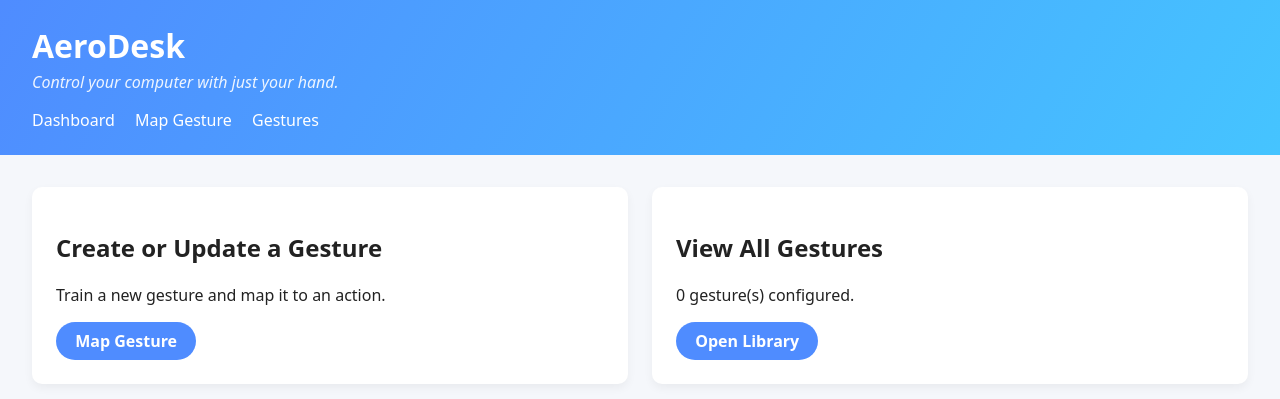
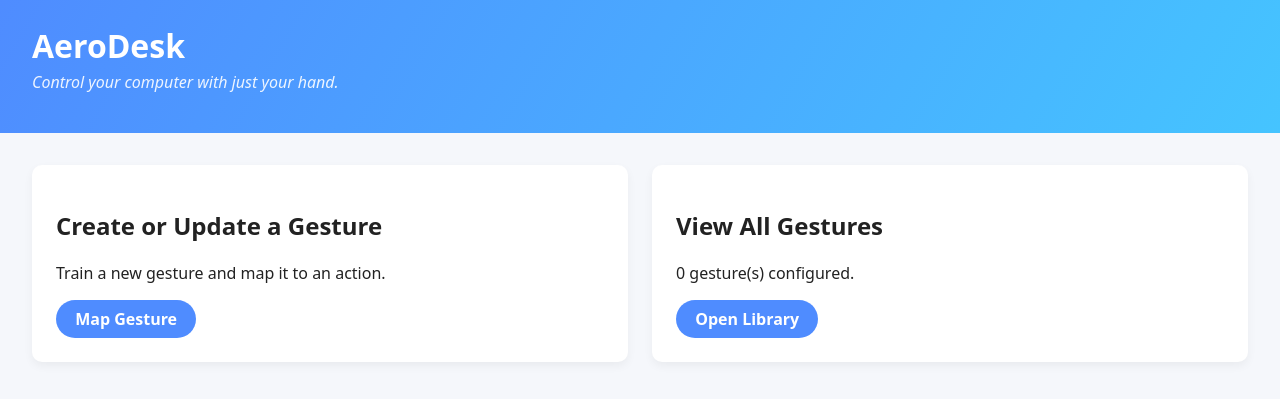
Before and after one commit to HaiderB120/Hand-Gesture-Recognition, a Flask app: page / in a window 1280 px wide. Shown: the top 399 px of the page. Run offline with Flask 3, Linux system fonts and the light colour scheme.

Commit message:
Update base.html

```diff
--- a/webapp/templates/base.html
+++ b/webapp/templates/base.html
@@ -2,18 +2,15 @@
 <html lang="en">
 <head>
   <meta charset="utf-8">
-  <title>{{ app_name }} - {{ title if title else '' }}</title>
+  <title>{{ app_name }}{% if title %} - {{ title }}{% endif %}</title>
   <link rel="stylesheet" href="{{ url_for('static', filename='style.css') }}">
 </head>
 <body>
   <header>
-    <h1>{{ app_name }}</h1>
-    <p class="tagline"><em>Control your computer with just your hand.</em></p>
-    <nav>
-      <a href="{{ url_for('index') }}">Dashboard</a>
-      <a href="{{ url_for('map_gesture') }}">Map Gesture</a>
-      <a href="{{ url_for('gestures') }}">Gestures</a>
-    </nav>
+    <div class="header-inner">
+      <h1>{{ app_name }}</h1>
+      <p class="tagline"><em>Control your computer with just your hand.</em></p>
+    </div>
   </header>
 
   <main>
```
